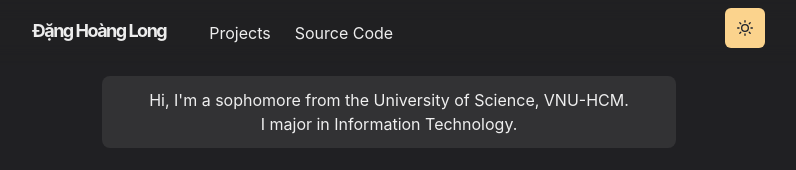
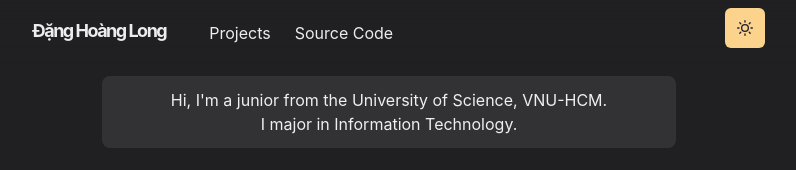
Before and after one commit to NoAtmosphere0/portfolio_website, a Next.js app: page / in a window 1280 px wide. Shown: the top 170 px of the page, without its empty margins (251-1047 px from the left). Built offline with nearby package versions, Linux system fonts and the light colour scheme.

Commit message:
Modify introduction in index.js

```diff
--- a/package.json
+++ b/package.json
@@ -26,14 +26,15 @@
     "@emotion/styled": "^11.10.5",
     "@vercel/analytics": "^1.0.2",
     "framer-motion": "^7.6.12",
-    "next": "^12.3.0",
+    "next": "^14.0.4",
+    "next-auth": "^5.0.0-beta.4",
     "react": "^18.2.0",
     "react-dom": "^18.2.0",
     "react-icons": "^4.7.1"
   },
   "devDependencies": {
     "eslint": "^8.28.0",
-    "eslint-config-next": "^13.0.5",
+    "eslint-config-next": "^14.0.4",
     "html-loader": "^4.2.0",
     "prettier": "^2.8.0"
   }
--- a/pages/index.js
+++ b/pages/index.js
@@ -29,7 +29,7 @@ const Page = () => {
                 mt={5}
                 align="center"
             >
-                Hi, I&apos;m a sophomore from the University of Science, VNU-HCM.{' '}
+                Hi, I&apos;m a junior from the University of Science, VNU-HCM.{' '}
                 <br></br>I major in Information Technology.
             </Box>
             <Box display={{ md: 'flex' }}>
```
Also changed, not shown: 1 other file (tests, documents, lock files or other folders).
